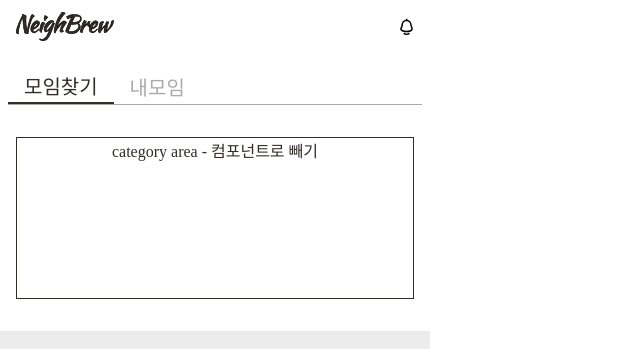
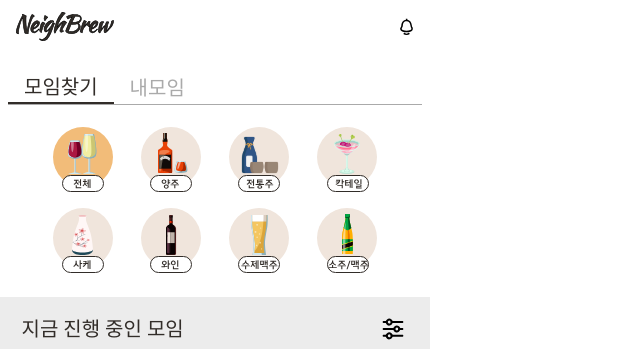
Before and after one commit to dayoung100/NeighBrew, a React (Vite) app in the folder Front/: page /meet in a window 1280 px wide. Shown: the top 349 px of the page, without its empty margins (0-640 px from the left). Built offline with nearby package versions, Linux system fonts and the light colour scheme; a web font is replaced by a local one.

Commit message:
Fix : merge 후 변경사항에 맞춰 css 수정

```diff
--- a/Front/src/UI/footer/FooterBigBtn.tsx
+++ b/Front/src/UI/footer/FooterBigBtn.tsx
@@ -13,14 +13,15 @@ type BigBtnProps = {
 };
 
 const Button = styled.button<{ btncolor: string }>`
-  margin-top: 0.3rem;
+  margin: 1rem auto;
   width: 15rem;
+  height: 3rem;
   border: none;
   border-radius: 35px;
   color: var(--c-black);
   font-family: "JejuGothic";
   font-size: 20px;
-  background: ${(props) => props.btncolor};
+  background: ${props => props.btncolor};
 `;
 
 const Footer = (props: BigBtnProps) => {
--- a/Front/src/UI/meet/MeetingFind.tsx
+++ b/Front/src/UI/meet/MeetingFind.tsx
@@ -11,12 +11,15 @@ import SearchBox from "../components/SearchBox";
 import ListInfoItem from "../components/ListInfoItem";
 import MeetingDetail from "./MeetingDetailSimple";
 import PeopleNumInfo from "./PeopleNumInfo";
+import DrinkCategory from "../drinkCategory/DrinkCategory";
 import autoAnimate from "@formkit/auto-animate";
 
-const TestCateDiv = styled.div`
+const CateDiv = styled.div`
   height: 10rem;
-  border: 1px solid var(--c-black);
-  margin: 2rem 1rem;
+  margin: 1rem 1rem;
+  svg {
+    margin: auto 0.5rem;
+  }
 `;
 
 const SearchResultDiv = styled.div`
@@ -95,20 +98,8 @@ const DateInput = styled.input.attrs({ type: "date" })`
 
 const meetingFind = () => {
   const [siList, setSiList] = useState(["서울", "경기", "대전", "인천"]);
-  const [guList, setGuList] = useState([
-    "동구",
-    "중구",
-    "서구",
-    "유성",
-    "대덕",
-  ]);
-  const [dongList, setDongList] = useState([
-    "봉명동",
-    "중앙동",
-    "갈마1동",
-    "삼성동",
-    "탄방동",
-  ]);
+  const [guList, setGuList] = useState(["동구", "중구", "서구", "유성", "대덕"]);
+  const [dongList, setDongList] = useState(["봉명동", "중앙동", "갈마1동", "삼성동", "탄방동"]);
 
   const [meetingList, setMeetingList] = useState([
     "모임의 제목이 들어갑니다",
@@ -134,7 +125,9 @@ const meetingFind = () => {
 
   return (
     <div>
-      <TestCateDiv>category area - 컴포넌트로 빼기</TestCateDiv>
+      <CateDiv>
+        <DrinkCategory />
+      </CateDiv>
       <SearchResultDiv ref={parent}>
         <SearchResultHeader>
           지금 진행 중인 모임
@@ -147,7 +140,7 @@ const meetingFind = () => {
               <FilterElement>
                 <div>
                   <DropdownInput>
-                    {siList.map((si) => {
+                    {siList.map(si => {
                       return <option>{si}</option>;
                     })}
                   </DropdownInput>
@@ -155,7 +148,7 @@ const meetingFind = () => {
                 </div>
                 <div>
                   <DropdownInput>
-                    {guList.map((gu) => {
+                    {guList.map(gu => {
                       return <option>{gu}</option>;
                     })}
                   </DropdownInput>
@@ -163,7 +156,7 @@ const meetingFind = () => {
                 </div>
                 <div>
                   <DropdownInput>
-                    {dongList.map((dong) => {
+                    {dongList.map(dong => {
                       return <option>{dong}</option>;
                     })}
                   </DropdownInput>
@@ -181,21 +174,14 @@ const meetingFind = () => {
             </FilterBg>
           </FilterDiv>
         )}
-        {meetingList.map((meeting) => {
+        {meetingList.map(meeting => {
           return (
             <ListInfoItem
               title={meeting}
               imgSrc="../src/assets/ForTest/backgroundImg.jpg"
               tag="소주/맥주"
               content={<MeetingDetail />}
-              numberInfo={
-                <PeopleNumInfo
-                  now={1}
-                  max={4}
-                  color={"var(--c-black)"}
-                  size={11}
-                />
-              }
+              numberInfo={<PeopleNumInfo now={1} max={4} color={"var(--c-black)"} size={11} />}
               isWaiting={false}
               routingFunc={() => GotoMeetDetailHandler(1)}
             ></ListInfoItem>
--- a/Front/src/UI/meet/MeetingMain.tsx
+++ b/Front/src/UI/meet/MeetingMain.tsx
@@ -45,7 +45,9 @@ const meetingMain = () => {
           내모임
         </TopMenuDetail>
       </TopMenu>
-      <div>{selectedMenu === "find" ? <MeetingFind /> : <MeetingMy />}</div>
+      <div style={{ marginBottom: "5rem" }}>
+        {selectedMenu === "find" ? <MeetingFind /> : <MeetingMy />}
+      </div>
       <footer>
         <Footer />
       </footer>
```
